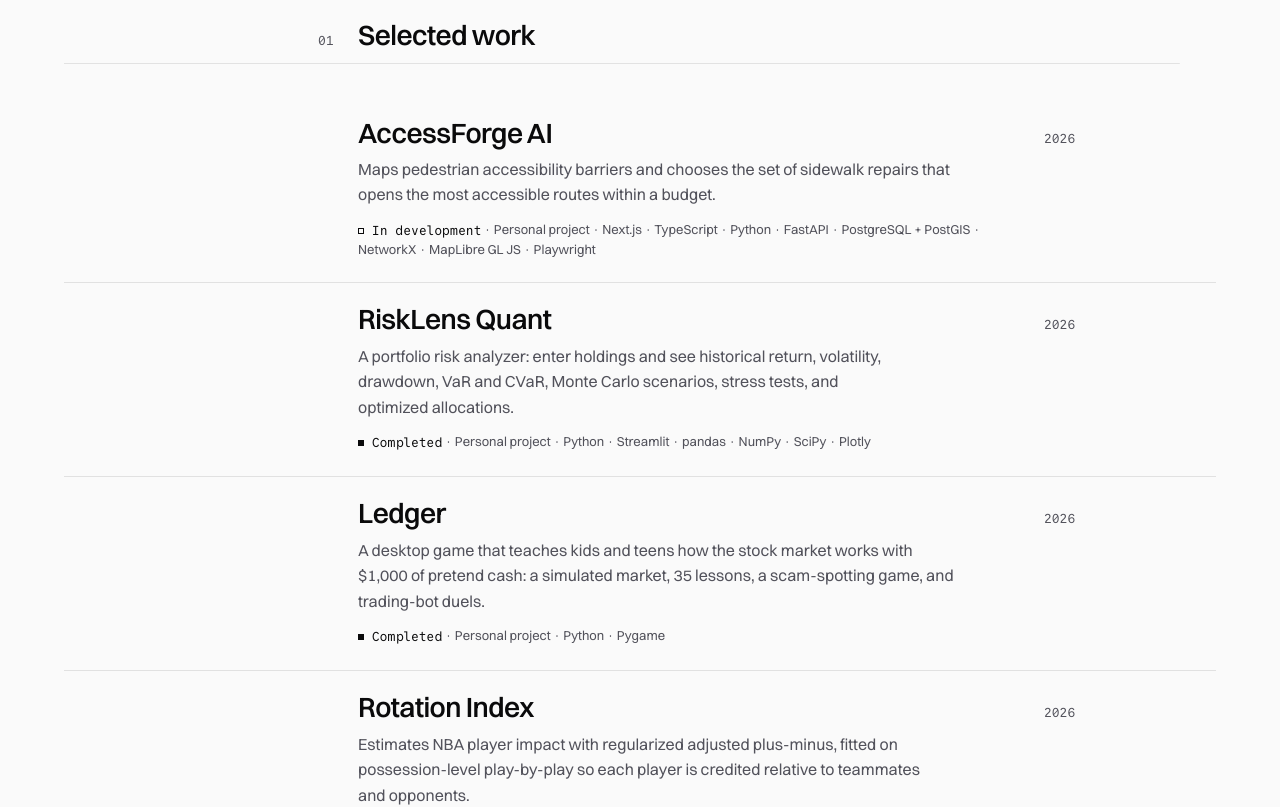
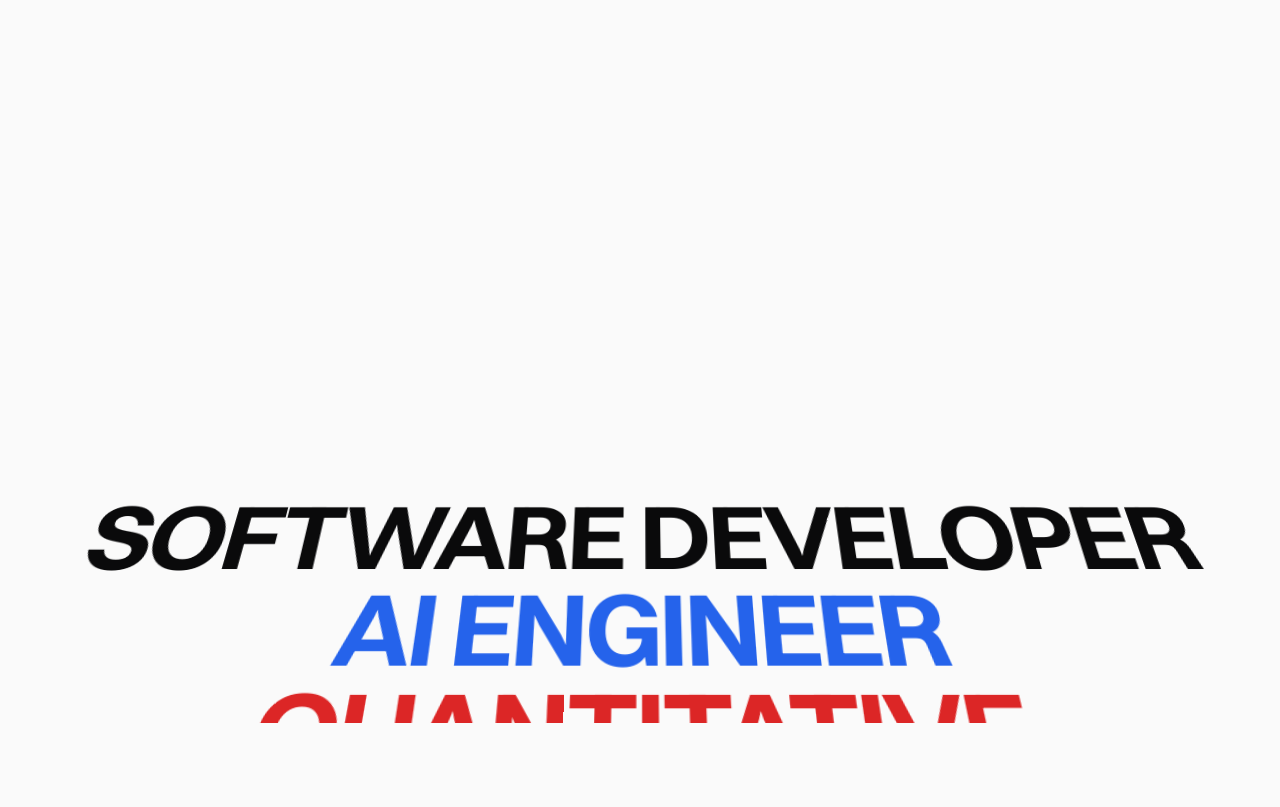
Before and after one commit to RohinCodes15/rohins-website, a Next.js app: page / in a window 1280 px wide. Shown: the part 480-1287 px from the top of the page. Built offline with nearby package versions, Linux system fonts and the light colour scheme; what @vercel/functions would draw is missing.

Commit message:
feat: add perspective identity crawl after homepage hero
Three roles rise from a backward tilt and settle flat on a CSS scroll
timeline, after Skiper UI's Skiper 28. Static text with reduced motion
or without scroll-timeline support.

```diff
--- a/app/globals.css
+++ b/app/globals.css
@@ -151,6 +151,11 @@
   --text-metric--line-height: 1;
   --text-metric--letter-spacing: -0.03em;
   --text-metric--font-weight: 500;
+  /* Perspective crawl lines: below display so the longest word ("QUANTITATIVE") fits a 320px viewport. */
+  --text-crawl: clamp(2.5rem, 0.75rem + 7vw, 6.5rem);
+  --text-crawl--line-height: 0.95;
+  --text-crawl--letter-spacing: -0.04em;
+  --text-crawl--font-weight: 640;
 
   --ease-datum: cubic-bezier(0.2, 0, 0, 1);
 }
@@ -427,6 +432,44 @@
   to { transform: translateY(var(--drift-to)); }
 }
 
+/* Perspective crawl (components/editorial/perspective-crawl.tsx). Flat text in normal flow is the default.
+   With scroll timelines and no reduced-motion preference, the stage sticks for one extra viewport while the
+   text rises from a backward tilt and settles flat. */
+.perspective-crawl {
+  padding-block: var(--spacing-section-sm);
+}
+
+@media (prefers-reduced-motion: no-preference) {
+  @supports (animation-timeline: view()) {
+    .perspective-crawl {
+      block-size: 200svh;
+      padding-block: 0;
+      view-timeline-name: --crawl;
+    }
+
+    .perspective-crawl-stage {
+      position: sticky;
+      inset-block-start: 0;
+      display: grid;
+      align-items: center;
+      block-size: 100svh;
+      overflow: hidden;
+    }
+
+    .perspective-crawl-text {
+      transform-origin: 50% 100%;
+      animation: crawl-rise linear both;
+      animation-timeline: --crawl;
+      animation-range: contain;
+    }
+  }
+}
+
+@keyframes crawl-rise {
+  from { transform: perspective(800px) rotateX(30deg) translateY(45svh); }
+  to { transform: perspective(800px) rotateX(0) translateY(0); }
+}
+
 /* Architecture diagram: an edge traces itself from source to target when its list entry is pointed at. */
 .flow-trace {
   stroke-width: 2;
--- a/app/page.tsx
+++ b/app/page.tsx
@@ -1,4 +1,5 @@
 import { Suspense, type ReactNode } from "react";
+import { PerspectiveCrawl } from "@/components/editorial/perspective-crawl";
 import { SectionHeading } from "@/components/editorial/section-heading";
 import { ProjectCard } from "@/components/editorial/project-card";
 import { Activity, ActivityFrame } from "@/components/sections/activity";
@@ -18,6 +19,13 @@ import { research } from "@/content/research";
 import { githubProfile, site } from "@/content/site";
 import { stack, type StackId } from "@/content/stack";
 import { projectsByStack } from "@/lib/content";
+
+// Dark values are the brief's; light values are darker steps of the same hues so they hold contrast on #fafafa.
+const IDENTITIES = [
+  { text: "SOFTWARE DEVELOPER", color: "light-dark(#0a0a0b, #fafafa)" },
+  { text: "AI ENGINEER", color: "light-dark(#2563eb, #3b82f6)" },
+  { text: "QUANTITATIVE RESEARCH", color: "light-dark(#dc2626, #ef4444)" },
+];
 
 export default function Home() {
   const featured = projects.filter((project) => project.featured);
@@ -93,6 +101,8 @@ export default function Home() {
             </div>
           </Container>
         </section>
+        {/* Repeats site.roleLine, so assistive tech skips it. */}
+        <div aria-hidden="true"><PerspectiveCrawl lines={IDENTITIES} /></div>
         {sections.map(({ id, label, content }, index) => (
           <section key={id} aria-labelledby={id}>
             <SectionHeading id={id} index={String(index + 1).padStart(2, "0")}>{label}</SectionHeading>
--- /dev/null
+++ b/components/editorial/perspective-crawl.tsx
@@ -0,0 +1,21 @@
+import type { CSSProperties } from "react";
+import { Container } from "@/components/ui/container";
+
+/**
+ * Lines that tilt back and rise into place as the reader scrolls through them, on a CSS scroll timeline.
+ * Static, flat text is the default; the effect applies only with scroll timelines and no reduced-motion preference.
+ * Layout idea after Skiper UI's Skiper 28 (skiper-ui.com); no Skiper code is used.
+ */
+export function PerspectiveCrawl({ lines }: { lines: { text: string; color: CSSProperties["color"] }[] }) {
+  return (
+    <div className="perspective-crawl">
+      <div className="perspective-crawl-stage">
+        <Container>
+          <p className="perspective-crawl-text col-span-full grid text-center text-crawl text-balance">
+            {lines.map(({ text, color }) => <span key={text} style={{ color }}>{text}</span>)}
+          </p>
+        </Container>
+      </div>
+    </div>
+  );
+}
```
